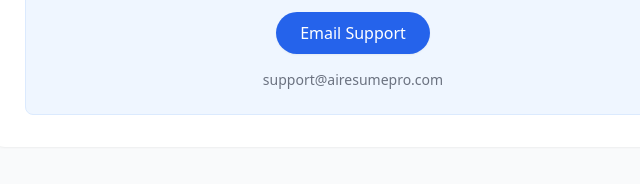
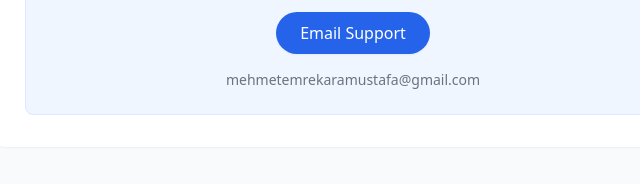
Before and after one commit to emrekaramustafa/cv-maker-pro-legal, a plain HTML site: page support.html in a window 1280 px wide. Shown: the part 906-1090 px from the top of the page, 287-927 px from the left. Drawn offline with nearby package versions, Linux system fonts and the light colour scheme.

Commit message:
Updated support email

```diff
--- a/support.html
+++ b/support.html
@@ -55,11 +55,11 @@
                 <h2 class="text-xl font-semibold text-gray-900 mb-3">Still need help? Contact Us</h2>
                 <p class="text-gray-700 mb-4">If you have any further questions, bug reports, or feature requests,
                     please reach out to our dedicated support team.</p>
-                <a href="mailto:support@airesumepro.com"
+                <a href="mailto:mehmetemrekaramustafa@gmail.com"
                     class="inline-block bg-blue-600 text-white font-medium py-2 px-6 rounded-full hover:bg-blue-700 transition duration-300 shadow-sm">
                     Email Support
                 </a>
-                <p class="mt-4 text-sm text-gray-500">support@airesumepro.com</p>
+                <p class="mt-4 text-sm text-gray-500">mehmetemrekaramustafa@gmail.com</p>
             </section>
         </main>
 
```
Also changed, not shown: privacy-policy.html (+1 -1 lines), terms-of-service.html (+1 -1 lines).
